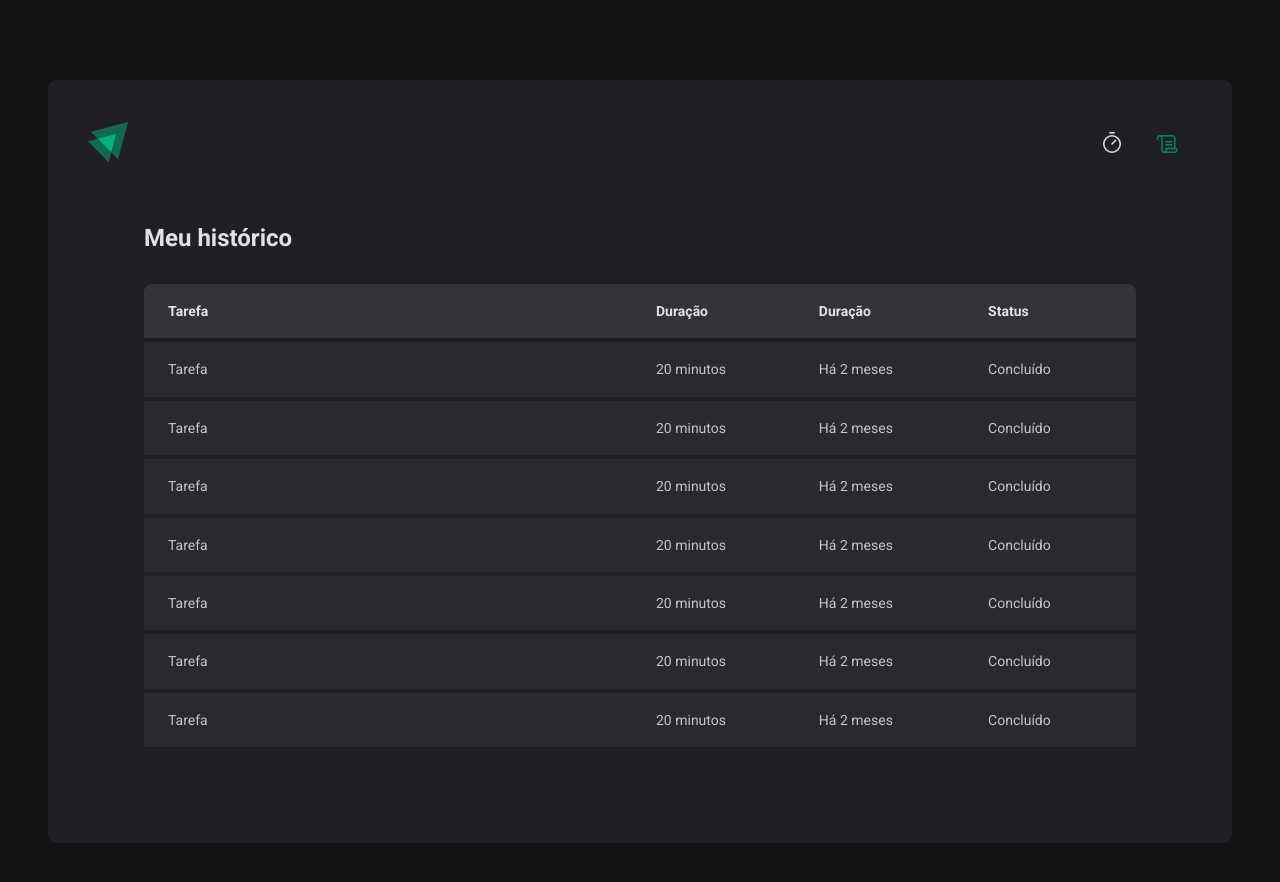
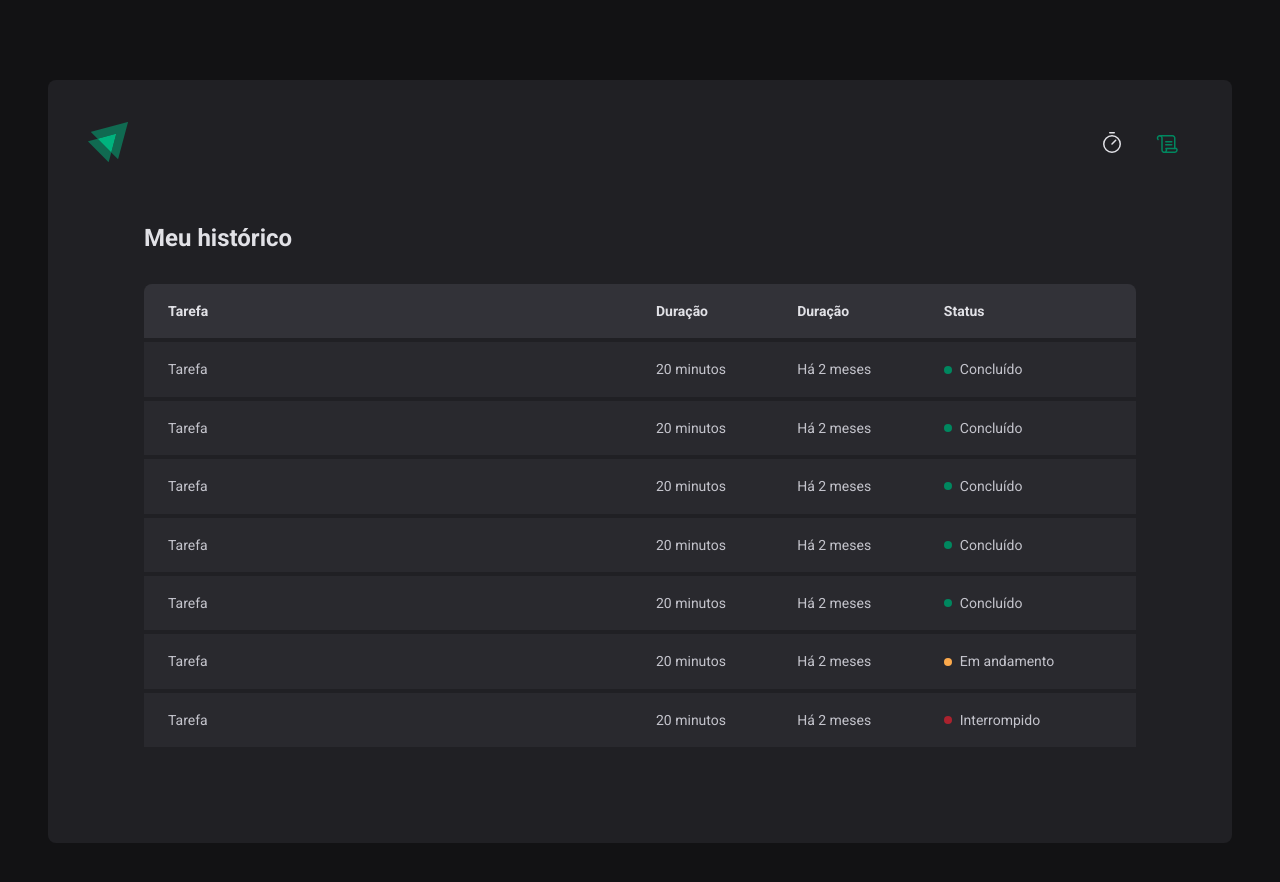
Before and after one commit to lipecalixto/pomodoro-react, a React (Vite) app: page /history in a window 1280 px wide. Shown: the top 882 px of the page. Built offline with nearby package versions, Linux system fonts and the light colour scheme.

Commit message:
component Status

```diff
--- a/src/pages/History/index.tsx
+++ b/src/pages/History/index.tsx
@@ -1,4 +1,4 @@
-import { HistoryContainer, HistoryList } from './styles'
+import { HistoryContainer, HistoryList, Status } from './styles'
 
 export function History() {
   return (
@@ -20,43 +20,57 @@
               <td>Tarefa</td>
               <td>20 minutos</td>
               <td>Há 2 meses</td>
-              <td>Concluído</td>
+              <td>
+                <Status statusColor="green">Concluído</Status>
+              </td>
             </tr>
             <tr>
               <td>Tarefa</td>
               <td>20 minutos</td>
               <td>Há 2 meses</td>
-              <td>Concluído</td>
+              <td>
+                <Status statusColor="green">Concluído</Status>
+              </td>
             </tr>
             <tr>
               <td>Tarefa</td>
               <td>20 minutos</td>
               <td>Há 2 meses</td>
-              <td>Concluído</td>
+              <td>
+                <Status statusColor="green">Concluído</Status>
+              </td>
             </tr>
             <tr>
               <td>Tarefa</td>
               <td>20 minutos</td>
               <td>Há 2 meses</td>
-              <td>Concluído</td>
+              <td>
+                <Status statusColor="green">Concluído</Status>
+              </td>
             </tr>
             <tr>
               <td>Tarefa</td>
               <td>20 minutos</td>
               <td>Há 2 meses</td>
-              <td>Concluído</td>
+              <td>
+                <Status statusColor="green">Concluído</Status>
+              </td>
             </tr>
             <tr>
               <td>Tarefa</td>
               <td>20 minutos</td>
               <td>Há 2 meses</td>
-              <td>Concluído</td>
+              <td>
+                <Status statusColor="yellow">Em andamento</Status>
+              </td>
             </tr>
             <tr>
               <td>Tarefa</td>
               <td>20 minutos</td>
               <td>Há 2 meses</td>
-              <td>Concluído</td>
+              <td>
+                <Status statusColor="red">Interrompido</Status>
+              </td>
             </tr>
           </tbody>
         </table>
--- a/src/pages/History/styles.ts
+++ b/src/pages/History/styles.ts
@@ -3,8 +3,10 @@
 export const HistoryContainer = styled.main`
   flex: 1;
   padding: 3.5rem;
+
   display: flex;
   flex-direction: column;
+
   h1 {
     font-size: 1.5rem;
     color: ${(props) => props.theme['gray-100']};
@@ -15,10 +17,12 @@
   flex: 1;
   overflow: auto;
   margin-top: 2rem;
+
   table {
     width: 100%;
     border-collapse: collapse;
     min-width: 600px;
+
     th {
       background-color: ${(props) => props.theme['gray-600']};
       padding: 1rem;
@@ -26,28 +30,57 @@
       color: ${(props) => props.theme['gray-100']};
       font-size: 0.875rem;
       line-height: 1.6;
+
       &:first-child {
         border-top-left-radius: 8px;
         padding-left: 1.5rem;
       }
+
       &:last-child {
         border-top-right-radius: 8px;
         padding-right: 1.5rem;
       }
     }
+
     td {
       background-color: ${(props) => props.theme['gray-700']};
       border-top: 4px solid ${(props) => props.theme['gray-800']};
       padding: 1rem;
       font-size: 0.875rem;
       line-height: 1.6;
+
       &:first-child {
         width: 50%;
         padding-left: 1.5rem;
       }
+
       &:last-child {
         padding-right: 1.5rem;
       }
     }
   }
 `
+
+const STATUS_COLORS = {
+  yellow: 'yellow-500',
+  green: 'green-500',
+  red: 'red-500',
+} as const
+
+interface StatusProps {
+  statusColor: keyof typeof STATUS_COLORS
+}
+
+export const Status = styled.span<StatusProps>`
+  display: flex;
+  align-items: center;
+  gap: 0.5rem;
+
+  &::before {
+    content: '';
+    width: 0.5rem;
+    height: 0.5rem;
+    border-radius: 9999px;
+    background: ${(props) => props.theme[STATUS_COLORS[props.statusColor]]};
+  }
+`
```
